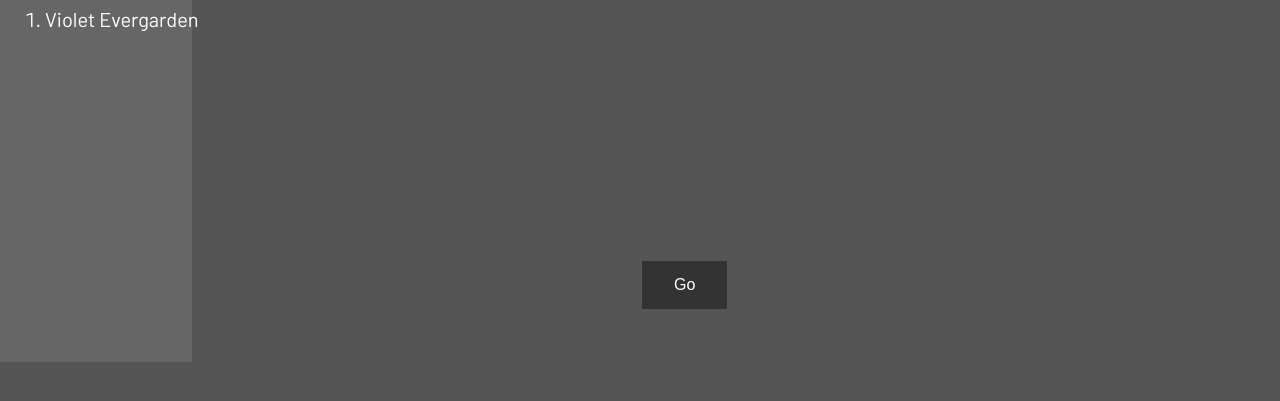
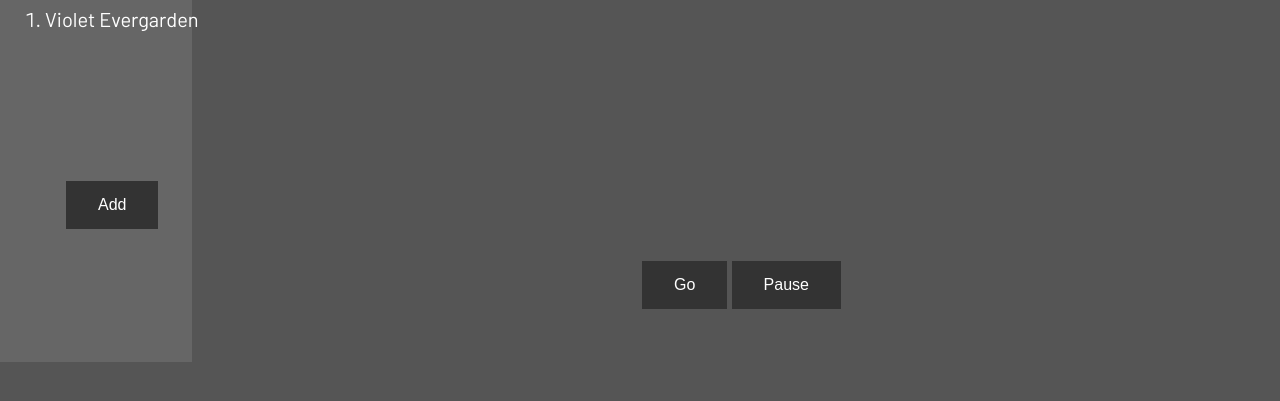
Before and after one commit to jameswzhou/musicquiz, a plain HTML site: page frontend/main.html in a window 1280 px wide. Shown: the part 143-544 px from the top of the page. Drawn offline with Linux system fonts and the light colour scheme.

Commit message:
added pause and add buttons

```diff
--- a/frontend/main.html
+++ b/frontend/main.html
@@ -65,20 +65,31 @@
   top: 50%;
   left: 50%;
 }
+.button2{
+  position: fixed;
+  top: 40%;
+  left: 5%;
+}
+.button3{
+  position:fixed;
+  top: 50%;
+  left:57%;
+}
 </style>
 </head>
 
 <body>
   <header>Muzak Quest</header>
-  <section>
-    <div class = "leaderboard">Best Girls</div>
-    <div class = "players"><ol id = "players">
+  <div class = "leaderboard">Best Girls</div>
+  <div class = "players"><ol id = "players">
       <li>Violet Evergarden</li>
     </ol></div>
-  </section>
-  <button class="button button1" onclick="test() ;add()">Go</button>
+  <button class= "button button2" onclick = "add()">Add </button>
+  <button class= "button button1" onclick = "test()">Go</button>
+  <button class= "button button3" onclick = "stop()">Pause</button>
 
   <script>
+  var audioElement;
     function add(){
       var list = document.getElementById("players");
       list.innerHTML += "<li>Rachel</li>";
@@ -87,7 +98,7 @@
     var xhttp = new XMLHttpRequest();
     xhttp.onreadystatechange = function() {
       if (this.readyState == 4 && this.status == 200) {
-      var audioElement = new Audio(this.responseText);
+      audioElement = new Audio(this.responseText);
 	    audioElement.volume = 0.1;
 	    audioElement.play();
       }
@@ -95,6 +106,12 @@
     xhttp.open("GET", "http://localhost:3000/", true);
     xhttp.send();
     }
+
+    function stop(){
+      if(!audioElement.paused){
+        audioElement.pause();
+      }
+    }
   </script>
 </body>
 </html>
```
